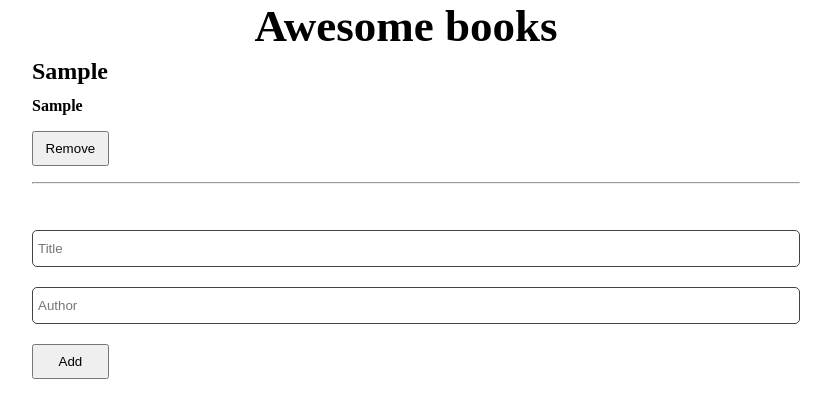
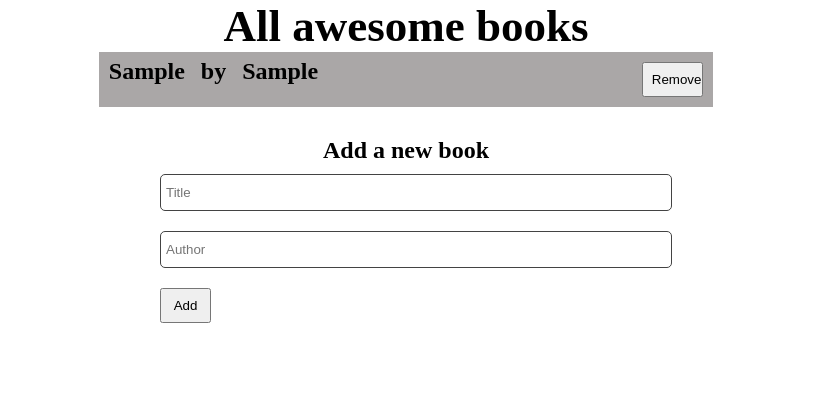
Before and after one commit to AlselwiAisha/Awesome-books-M2, a website: page index.html in a window 1280 px wide. Both pictures are taken after typing "Sample", "Sample" into the empty fields and a click on the button "Add". Shown: the whole page, without its empty margins (234-1065 px from the left). Drawn offline with Linux system fonts and the light colour scheme; files that its build step writes are made by us from their sources.

Commit message:
Change code

```diff
--- a/Js/script.js
+++ b/Js/script.js
@@ -23,8 +23,11 @@ class AwesomeBooks {
       const title = document.createElement('h2');
       title.className = 'title';
       title.textContent = obj.title;
-      const author = document.createElement('h4');
-      author.className = 'author';
+      const by = document.createElement('h2');
+      by.className = 'title';
+      by.textContent = 'by';
+      const author = document.createElement('h2');
+      author.className = 'title';
       author.textContent = obj.author;
       const btn = document.createElement('button');
       btn.className = 'remove';
@@ -32,8 +35,10 @@ class AwesomeBooks {
       btn.textContent = 'Remove';
       const article = document.createElement('article');
       article.className = 'awesome-book';
-      const hr = document.createElement('hr');
-      article.append(title, author, btn, hr);
+      const div = document.createElement('div');
+      div.className = 'div';
+      div.append(title, by,author);
+      article.append(div, btn);
       fragment.appendChild(article);
     });
 
--- a/css/style.css
+++ b/css/style.css
@@ -33,14 +33,19 @@ h1 {
 .awesome-book {
   width: 100%;
   display: flex;
-  flex-direction: column;
+  flex-direction: row;
+  justify-content: space-between;
   align-items: start;
   margin-bottom: 10px;
 }
+.awesome-book:nth-child(odd){
+  background-color: #aaa7a7;
+}
+.div{
+  display: flex;
+}
 
-.awesome-book hr,
-.awesome-book h2,
-.awesome-book h4 {
+.awesome-book h2 {
   width: 100%;
   margin: 6px;
   margin-left: 10px;
@@ -48,7 +53,7 @@ h1 {
 
 .books-list,
 .add-new {
-  width: 100%;
+  width: 80%;
   display: flex;
   flex-direction: column;
   align-items: center;
@@ -56,7 +61,7 @@ h1 {
 }
 
 form {
-  width: 60%;
+  width: 50%;
   display: flex;
   flex-direction: column;
   align-items: start;
--- a/index.html
+++ b/index.html
@@ -3,12 +3,12 @@
 <head>
     <meta charset="UTF-8">
     <meta name="viewport" content="width=device-width, initial-scale=1.0">
-    <link rel="stylesheet" href="./Styles/style.css">
+    <link rel="stylesheet" href="./css/style.css">
     <title>Awesome books</title>
 </head>
 <body>
 <section class="books-list" id="books-list">
-      <h1>Awesome books</h1>
+      <h1>All awesome books</h1>
        <div id="book">
 
      </div>
@@ -16,6 +16,7 @@
 </section>
 
 <section class="add-new">
+    <h2>Add a new book</h2>
     <form id="form" method="POST">
         <input type="text" name="title" placeholder="Title" id="title" required>
         <input type="text" name="author" placeholder="Author" id="author" required>
```
